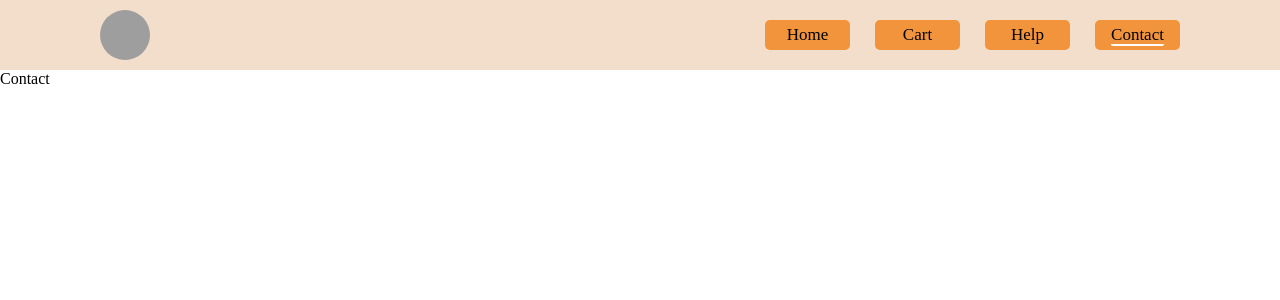
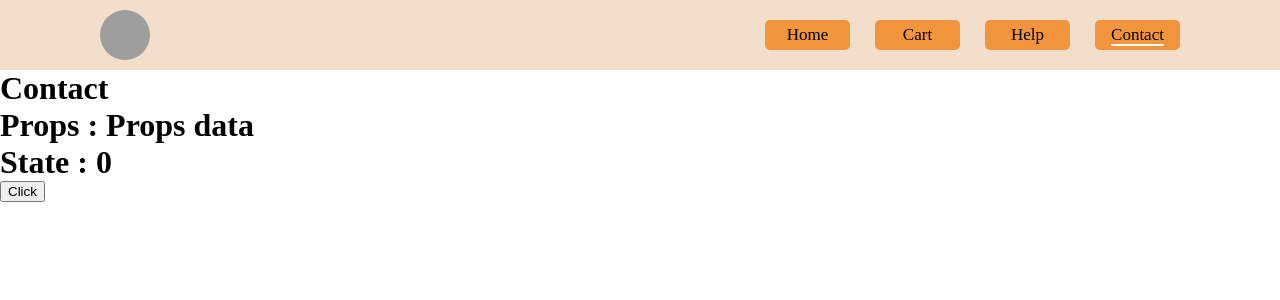
Before and after one commit to ayushdev351/Snippets, a React (Vite) app in the folder 3/: page /contact in a window 1280 px wide. Shown: the top 300 px of the page. Built offline with nearby package versions, Linux system fonts and the light colour scheme; grey boxes are pictures that could not be loaded.

Commit message:
Added class based component

```diff
--- a/3/App.js
+++ b/3/App.js
@@ -33,7 +33,7 @@ const router = createBrowserRouter([
             },
             {
                 path: "/contact",
-                element: <Contact/>
+                element: <Contact data = "Props data"/>
             },
             {
                 path: "/help",
--- a/3/components/Contact.js
+++ b/3/components/Contact.js
@@ -1,9 +1,31 @@
-const Contact = () => {
-    return(
-        <div>
-            Contact
-        </div>
-    )
+import React from "react";
+
+class Contact extends React.Component{
+
+    constructor(props){
+        super(props);
+
+        this.state = {
+            count : 0,
+        }
+    }
+
+    render() {
+        const counter = () => {
+            this.setState({
+                count : this.state.count + 1,
+            })
+        }
+
+        return (
+            <div>
+                <h1>Contact</h1>
+                <h1>Props : {this.props.data}</h1>
+                <h1>State : {this.state.count}</h1>
+                <button onClick={counter}>Click</button>
+            </div>
+        )
+    }
 }
 
-export default Contact;
+export default Contact
```
Also changed, not shown: 3/components/ContactClass.js (added).
